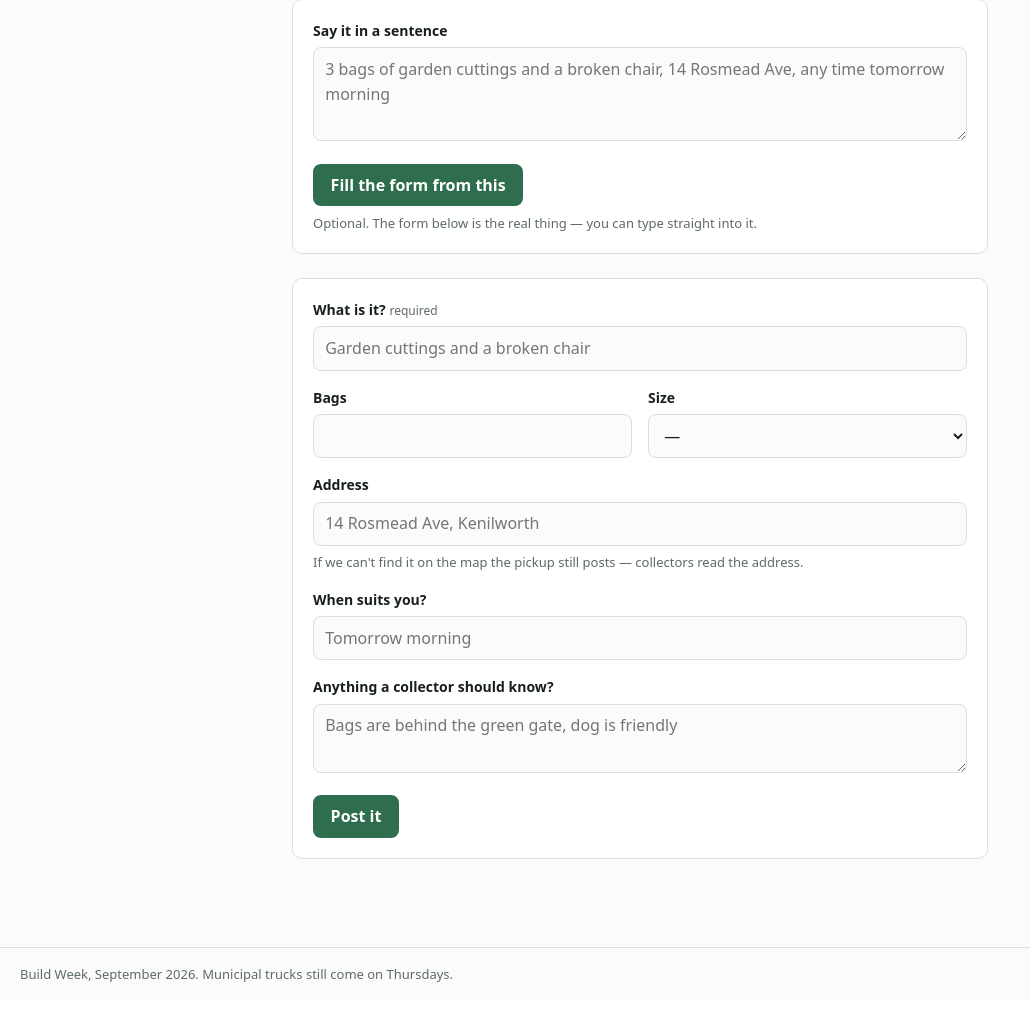
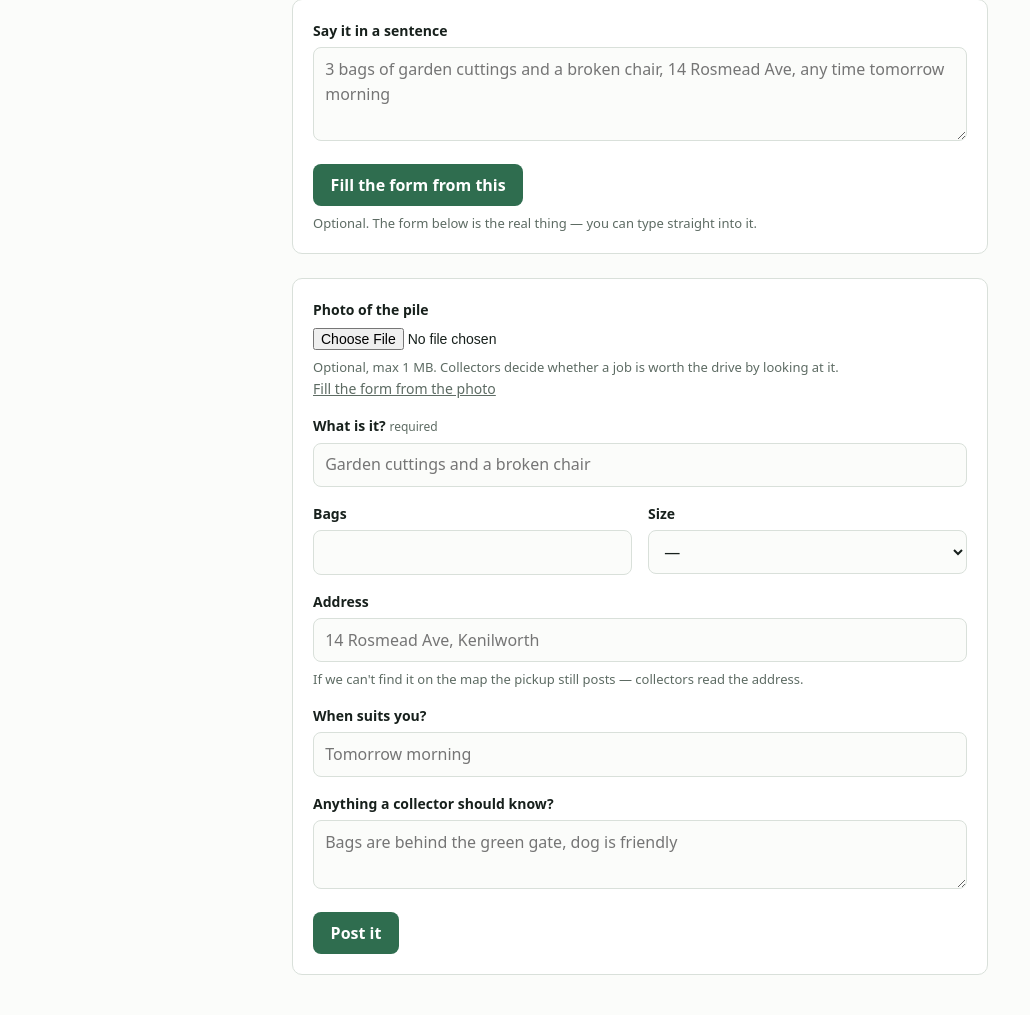
Before and after one commit to Coolink911/rubbish_collector-, a FastAPI app: template app/templates/new.html in a window 1280 px wide. Shown: the part 128-1143 px from the top of the page, without its empty margins (0-1030 px from the left). Before the commit the page ends 1110 px from the top, so only its background shows below. Run offline with FastAPI, Linux system fonts and the light colour scheme; the template is opened without the code that fills it, so the values that code supplies are empty.

Commit message:
Post-deadline 2/4: photo of the pile, and Claude Vision fills the form
The industry's core pattern (Curb-It's whole flow is snap-a-pic):
collectors decide whether a job is worth the drive by looking at it.
One optional photo per pickup, <=1MB, stored base64 in its own table so
SELECT p.* on the job board never drags a megabyte per row; served
behind the session (participants only, private cache). A bad photo -
wrong type, oversized, empty - warns and posts the pickup anyway: same
never-a-gate contract as everything else.

"Fill the form from the photo" is one vision call through the same
structured-output schema and the same coerce() as the text parser, so
every garbage shape is already covered; the seam tests add the photo-
specific rule that a photo cannot know an address or a time - anything
the model claims about either is stripped. Degrades to describe-it-
yourself with no key. Migration 3.

Co-Authored-By: Claude Fable 5 <noreply@anthropic.com>

```diff
--- a/app/main.py
+++ b/app/main.py
@@ -11,13 +11,14 @@ read their own cookie but not mint someone else's without the key.
 
 from __future__ import annotations
 
+import base64
 import logging
 import os
 import time
 from contextlib import asynccontextmanager
 
-from fastapi import FastAPI, Form, HTTPException, Request
-from fastapi.responses import HTMLResponse, JSONResponse, RedirectResponse
+from fastapi import FastAPI, File, Form, HTTPException, Request, UploadFile
+from fastapi.responses import HTMLResponse, JSONResponse, RedirectResponse, Response
 from fastapi.staticfiles import StaticFiles
 from fastapi.templating import Jinja2Templates
 from starlette.middleware.sessions import SessionMiddleware
@@ -208,6 +209,25 @@ async def set_location(request: Request):
     return {"ok": True, "lat": lat, "lng": lng}
 
 
+def _read_photo(photo: UploadFile | None) -> tuple[str, str] | tuple[None, str | None]:
+    """Validate an uploaded photo. Returns (b64, mime) or (None, reason).
+
+    A bad photo is never a reason to lose the pickup - callers post without
+    it and tell the resident why.
+    """
+    if photo is None or not (photo.filename or "").strip():
+        return None, None
+    mime = (photo.content_type or "").lower()
+    if mime not in models.PHOTO_MIMES:
+        return None, "That file isn't a photo I can read (JPEG/PNG/WebP/GIF)."
+    data = photo.file.read(models.PHOTO_MAX_BYTES + 1)
+    if len(data) > models.PHOTO_MAX_BYTES:
+        return None, "That photo is over 1 MB - the pickup posted without it."
+    if not data:
+        return None, None
+    return base64.standard_b64encode(data).decode("ascii"), mime
+
+
 # --- residents --------------------------------------------------------------
 
 
@@ -251,6 +271,17 @@ async def parse_endpoint(request: Request):
     return dict(parse.parse_free_text(text))
 
 
+@app.post("/parse-photo")
+def parse_photo_endpoint(request: Request, photo: UploadFile | None = File(None)):
+    """Photo -> form fields. Always 200; the form reads `parsed`, exactly
+    like the text parser."""
+    require_resident(request)
+    photo_b64, note = _read_photo(photo)
+    if not photo_b64:
+        return dict(parse.fallback("", note or "No photo received."))
+    return dict(parse.analyze_photo(photo_b64, photo.content_type.lower()))
+
+
 @app.post("/pickups")
 def create_pickup(
     request: Request,
@@ -264,6 +295,7 @@ def create_pickup(
     notes: str = Form(""),
     raw_text: str = Form(""),
     parsed: str = Form(""),
+    photo: UploadFile | None = File(None),
 ):
     user = require_resident(request)
 
@@ -309,6 +341,12 @@ def create_pickup(
         lng=located.lng,
         geocode_note=located.note,
     )
+
+    photo_b64, photo_note = _read_photo(photo)
+    if photo_b64:
+        models.attach_photo(pickup_id, photo.content_type.lower(), photo_b64)
+    elif photo_note:
+        flash(request, photo_note, "warn")
 
     if located.ok:
         flash(request, "Posted. Collectors nearby can see it now.", "ok")
@@ -425,6 +463,19 @@ def pickup_detail(request: Request, pickup_id: int):
     return render(request, "pickup.html", pickup=pickup)
 
 
+@app.get("/pickups/{pickup_id}/photo")
+def pickup_photo(request: Request, pickup_id: int):
+    require_user(request)  # photos are for participants, not the open web
+    photo = models.get_photo(pickup_id)
+    if photo is None:
+        raise HTTPException(status_code=404, detail="No photo on that pickup.")
+    return Response(
+        content=base64.standard_b64decode(photo["data_b64"]),
+        media_type=photo["mime"],
+        headers={"Cache-Control": "private, max-age=3600"},
+    )
+
+
 @app.get("/healthz")
 def healthz():
     """Proves the database is reachable, not just that the process is up -
--- a/app/parse.py
+++ b/app/parse.py
@@ -223,6 +223,68 @@ def _request(text: str) -> Any:
     return parsed.model_dump() if parsed is not None else None
 
 
+VISION_PROMPT = """This photo shows rubbish a resident wants collected. Fill the
+fields from what you can actually see: description (what the pile is), bag_count
+(bags/bin-sized items you can count), size (small: fits one bag; medium: a few
+bags; large: furniture, rubble, a bakkie load), notes (anything a collector
+should know before driving out - heavy items, hazards, access). Leave address
+and the time fields null - a photo doesn't know those. Never invent."""
+
+
+def _vision_request(image_b64: str, media_type: str) -> Any:
+    """One vision call with the same structured-output schema. Raises on any
+    failure; analyze_photo degrades."""
+    import anthropic
+    from pydantic import BaseModel
+
+    class PickupFields(BaseModel):
+        description: str
+        bag_count: int | None = None
+        size: str | None = None
+        notes: str | None = None
+
+    client = anthropic.Anthropic(api_key=config.anthropic_api_key())
+    response = client.with_options(timeout=30.0).messages.parse(
+        model=config.anthropic_model(),
+        max_tokens=2048,
+        messages=[{
+            "role": "user",
+            "content": [
+                {"type": "image",
+                 "source": {"type": "base64", "media_type": media_type,
+                            "data": image_b64}},
+                {"type": "text", "text": VISION_PROMPT},
+            ],
+        }],
+        output_config={"effort": "low"},
+        output_format=PickupFields,
+    )
+    parsed = response.parsed_output
+    return parsed.model_dump() if parsed is not None else None
+
+
+def analyze_photo(image_b64: str, media_type: str) -> ParseResult:
+    """Photo -> the same six fields. Total function - never raises.
+
+    Runs through the same coerce() as the text parser, so an invented field
+    or a bag count of "several" dies in exactly the same place.
+    """
+    if not config.anthropic_api_key():
+        return fallback("", "No ANTHROPIC_API_KEY set - describe it yourself.")
+    try:
+        payload = _vision_request(image_b64, media_type)
+    except Exception as exc:  # noqa: BLE001 - deliberately total
+        log.warning("photo analysis failed: %s", exc, exc_info=True)
+        return fallback("", _describe_error(exc))
+    result = coerce(payload, raw_text="")
+    # A photo cannot know where or when; never let the model claim it does.
+    result["address"] = None
+    result["when_text"] = None
+    result["window_start"] = None
+    result["window_end"] = None
+    return result
+
+
 def parse_free_text(text: str) -> ParseResult:
     """Structure a resident's free text. Total function - never raises."""
     raw = (text or "").strip()
--- a/app/static/style.css
+++ b/app/static/style.css
@@ -175,6 +175,10 @@ button.link:hover { color: var(--accent); filter: none; }
 .actions { display: flex; gap: 1rem; align-items: center; flex-wrap: wrap; }
 .actions form { margin: 0; }
 
+img.photo { max-width: 100%; border-radius: var(--radius); border: 1px solid var(--line); margin: 0 0 1.5rem; }
+img.thumb { width: 72px; height: 72px; object-fit: cover; border-radius: 8px; border: 1px solid var(--line); }
+input[type="file"] { font-size: 0.875rem; }
+
 #map { height: 320px; border: 1px solid var(--line); border-radius: var(--radius); margin: 0 0 1.5rem; }
 
 footer { border-top: 1px solid var(--line); padding: 1rem 1.25rem; color: var(--muted); font-size: 0.8125rem; }
--- a/app/templates/jobs.html
+++ b/app/templates/jobs.html
@@ -45,6 +45,9 @@
   <ul class="list">
     {% for p in jobs %}
       <li class="item">
+        {% if p.has_photo %}
+          <a href="/pickups/{{ p.id }}"><img class="thumb" src="/pickups/{{ p.id }}/photo" alt="" loading="lazy"></a>
+        {% endif %}
         <div class="item-main">
           <a class="item-title" href="/pickups/{{ p.id }}">{{ p.description }}</a>
           <p class="item-meta">
--- a/app/templates/new.html
+++ b/app/templates/new.html
@@ -11,11 +11,17 @@
   <p class="fineprint" id="parse-note">Optional. The form below is the real thing &mdash; you can type straight into it.</p>
 </form>
 
-<form method="post" action="/pickups" class="card">
+<form method="post" action="/pickups" class="card" enctype="multipart/form-data">
   <input type="hidden" name="raw_text" id="raw_text" value="{{ draft.raw_text or '' }}">
   <input type="hidden" name="parsed" id="parsed" value="0">
   <input type="hidden" name="window_start" id="window_start" value="">
   <input type="hidden" name="window_end" id="window_end" value="">
+
+  <label for="photo">Photo of the pile</label>
+  <input id="photo" name="photo" type="file" accept="image/jpeg,image/png,image/webp,image/gif">
+  <p class="fineprint">Optional, max 1&nbsp;MB. Collectors decide whether a job is worth the
+    drive by looking at it. <button type="button" class="link" id="photo-btn">Fill the form from the photo</button>
+    <span id="photo-note"></span></p>
 
   <label for="description">What is it? <span class="req">required</span></label>
   <input id="description" name="description" required maxlength="500"
@@ -60,6 +66,39 @@
   const btn = document.getElementById('parse-btn');
   const note = document.getElementById('parse-note');
 
+  const photoBtn = document.getElementById('photo-btn');
+  const photoNote = document.getElementById('photo-note');
+  const fill = (data) => {
+    const set = (id, value) => {
+      if (value !== null && value !== undefined && value !== '') {
+        document.getElementById(id).value = value;
+      }
+    };
+    set('description', data.description);
+    set('bag_count', data.bag_count);
+    set('size', data.size);
+    set('notes', data.notes);
+  };
+
+  photoBtn.addEventListener('click', async () => {
+    const file = document.getElementById('photo').files[0];
+    if (!file) { photoNote.textContent = 'Choose a photo first.'; return; }
+    photoBtn.disabled = true;
+    photoNote.textContent = 'Looking at it…';
+    try {
+      const body = new FormData();
+      body.append('photo', file);
+      const res = await fetch('/parse-photo', {method: 'POST', body});
+      const data = await res.json();
+      if (data.parsed) { fill(data); photoNote.textContent = 'Filled in — check it.'; }
+      else { photoNote.textContent = data.parse_note || 'Couldn’t read that photo.'; }
+    } catch (e) {
+      photoNote.textContent = 'Couldn’t reach the analyser.';
+    } finally {
+      photoBtn.disabled = false;
+    }
+  });
+
   btn.addEventListener('click', async () => {
     const text = document.getElementById('freetext').value.trim();
     if (!text) return;
--- a/app/templates/pickup.html
+++ b/app/templates/pickup.html
@@ -41,6 +41,10 @@
   </details>
 {% endif %}
 
+{% if pickup.has_photo %}
+  <img class="photo" src="/pickups/{{ pickup.id }}/photo" alt="Photo of the rubbish" loading="lazy">
+{% endif %}
+
 {% if pickup.geocoded %}<div id="map"></div>{% endif %}
 
 <div class="actions">
```
Also changed, not shown: app/db.py (+14 -0 lines), app/models.py (+27 -1 lines), tests/test_photo.py (added, +122 -0 lines).
